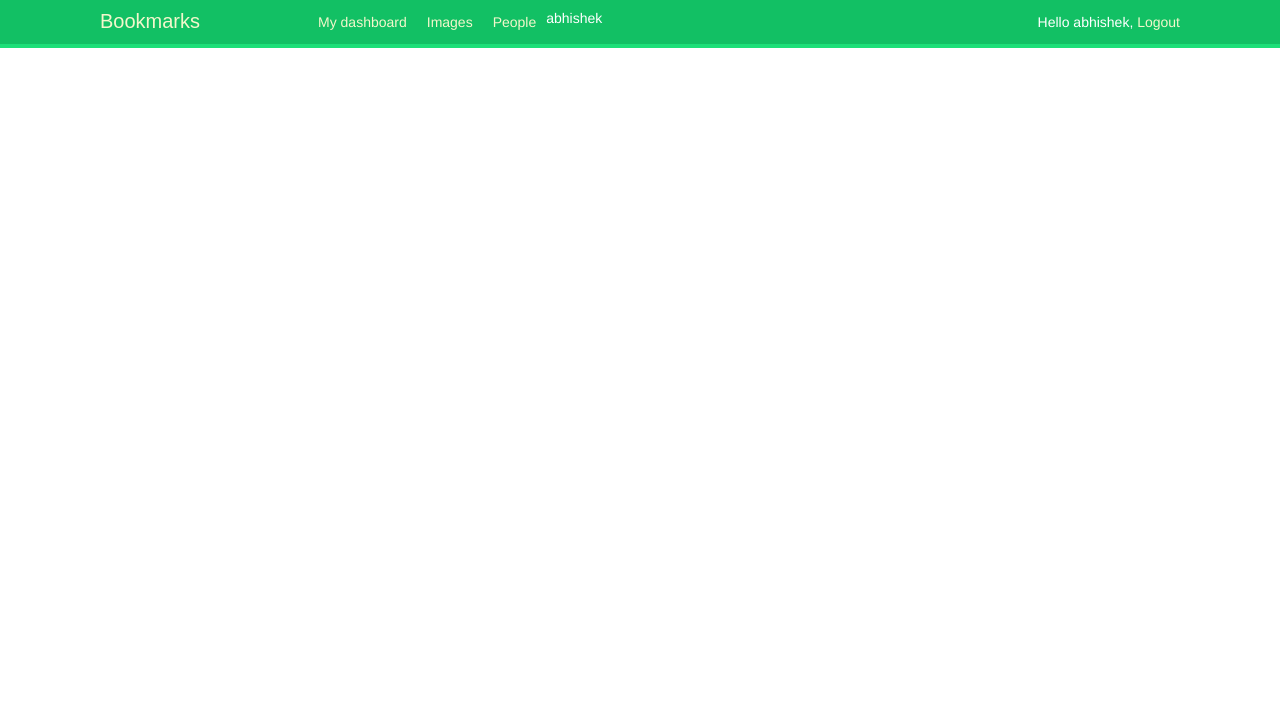
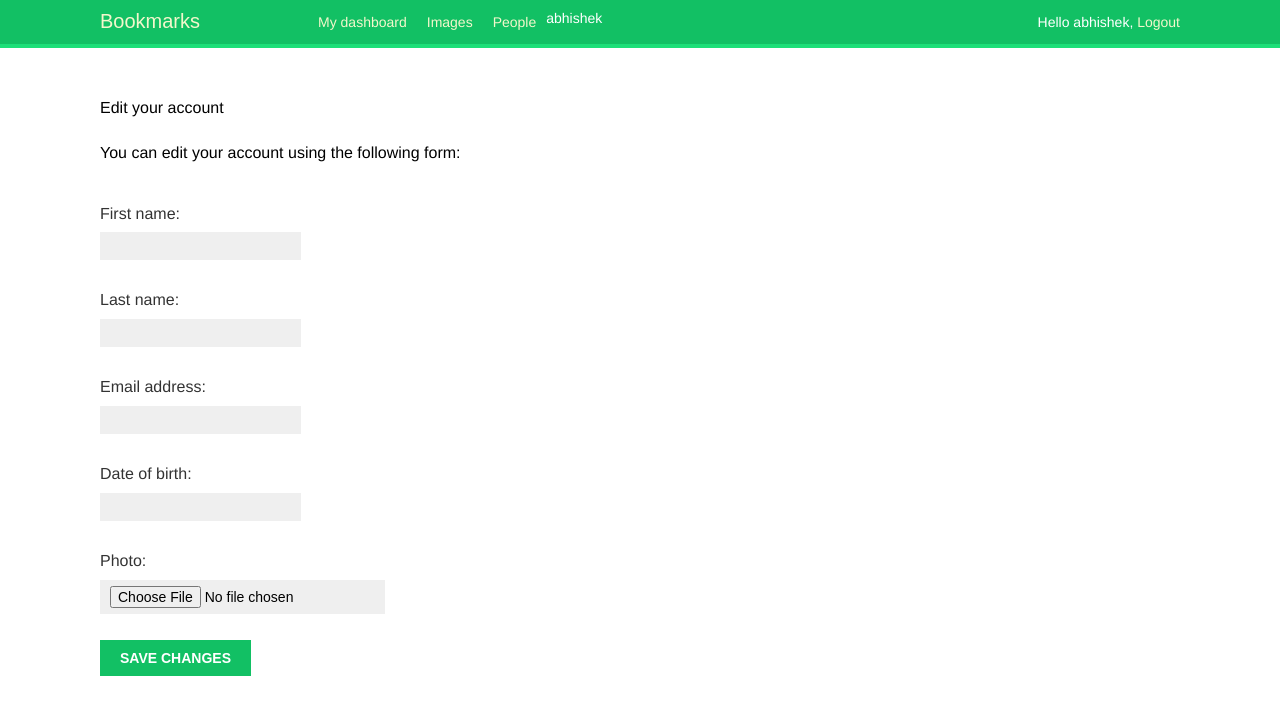
Before and after one commit to Abhisheksoni1/bookmarks, a Django app: page /account/edit/ in a window 1280 px wide. Shown: the top 715 px of the page. Run offline with Django 3.2, Linux system fonts and the light colour scheme; a user stored in the database is signed in; some web fonts are replaced.

Commit message:
profile feature added

```diff
--- a/account/templates/account/dashboard.html
+++ b/account/templates/account/dashboard.html
@@ -2,5 +2,7 @@
 {% block title %}Dashboard{% endblock %}
 {% block content %}
 <h1>Dashboard</h1>
-<p>Welcome to your dashboard.</p>
+<p>Welcome to your dashboard. You can <a href="{% url 'edit' %}">edit
+your profile</a> or <a href="{% url 'password_change' %}">change your
+password</a>.</p>
 {% endblock %}
--- a/account/templates/account/edit.html
+++ b/account/templates/account/edit.html
@@ -1,2 +1,12 @@
 {% extends "base.html" %}
 {% block title %}EDIT YOUR ACCOUNT{% endblock %}
+{% block content %}
+<p>Edit your account</p>
+<p>You can edit your account using the following form:</p>
+<form action="." method="post" enctype="multipart/form-data">
+    {{ user_form.as_p }}
+    {{ profile_form.as_p }}
+    {% csrf_token %}
+    <p><input type="submit" value="Save changes"></p>
+</form>
+{% endblock %}
```
Also changed, not shown: db.sqlite3.
